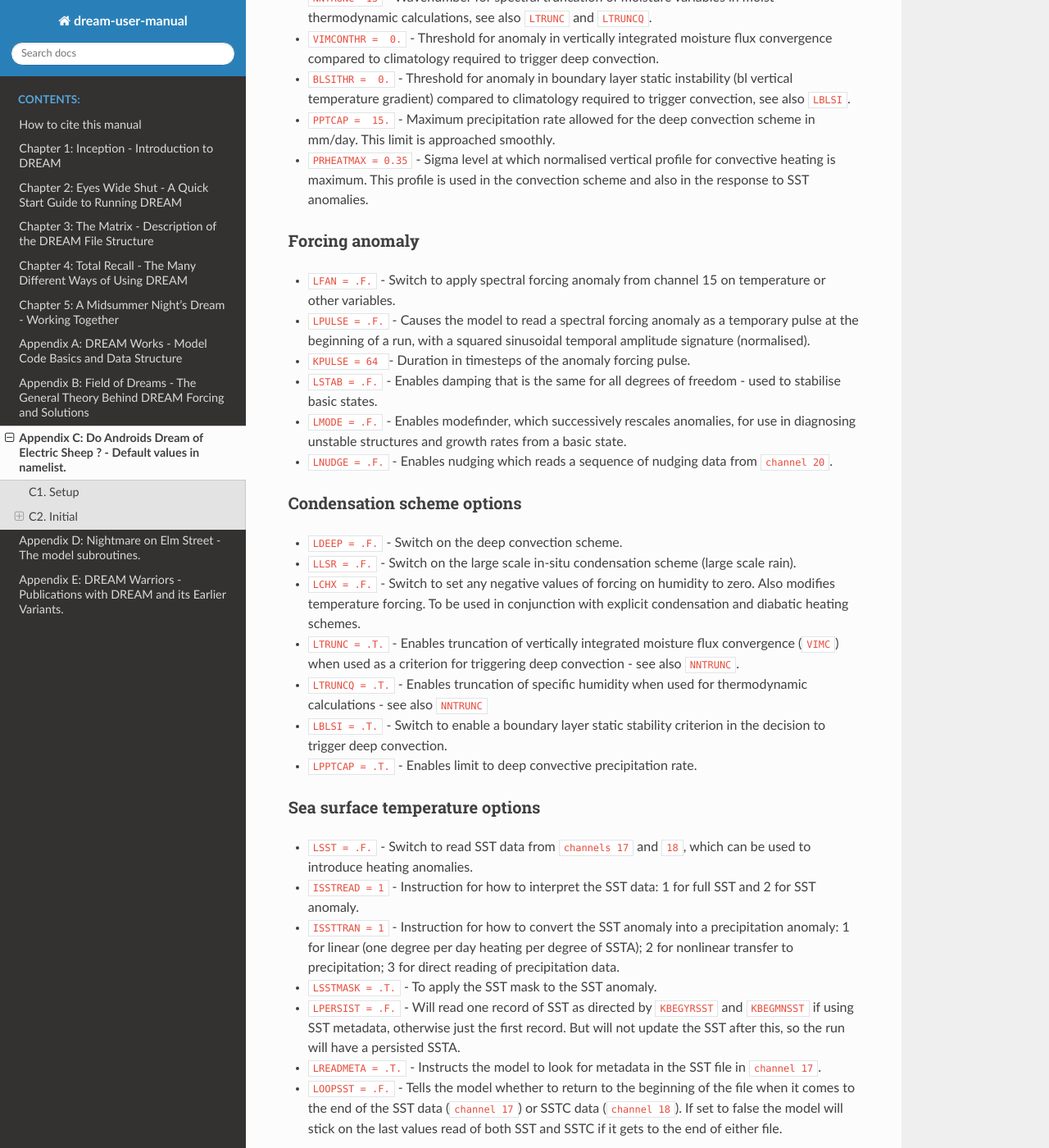
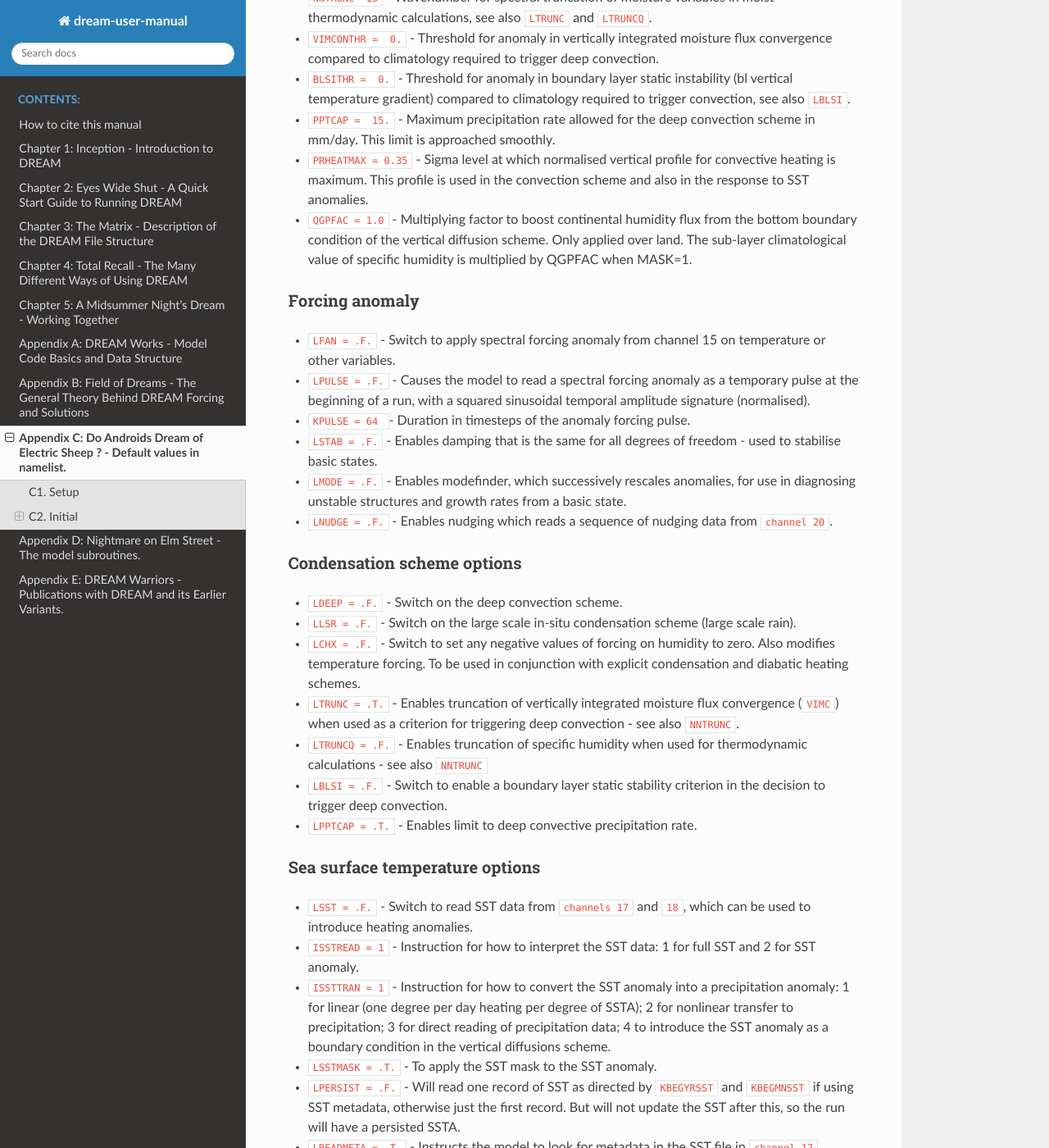
Before and after one commit to dream-gcm/usermanual, a Sphinx documentation site: the page built from source/AppendixC.md, in a window 1280 px wide and 1400 px high, scrolled down 2897 px. Shown: the whole window at 82% size. Built offline with Sphinx 7.4.7 and the Read the Docs theme 2.0.0, drawn with Linux system fonts in a browser that asks for light colours.

Commit message:
Update AppendixC.md
Added some new parameter descriptions

```diff
--- a/source/AppendixC.md
+++ b/source/AppendixC.md
@@ -73,6 +73,7 @@ The following three string variables engage packages of namelist parameters - th
 * `BLSITHR =  0.` - Threshold for anomaly in boundary layer static instability (bl vertical temperature gradient) compared to climatology required to trigger convection, see also `LBLSI`.
 * `PPTCAP =  15.` - Maximum precipitation rate allowed for the deep convection scheme in mm/day. This limit is approached smoothly.
 * `PRHEATMAX = 0.35` - Sigma level at which normalised vertical profile for convective heating is maximum. This profile is used in the convection scheme and also in the response to SST anomalies.
+* `QGPFAC = 1.0` - Multiplying factor to boost continental humidity flux from the bottom boundary condition of the vertical diffusion scheme. Only applied over land. The sub-layer climatological value of specific humidity is multiplied by QGPFAC when MASK=1.
 
 ### Forcing anomaly
 * `LFAN = .F.` - Switch to apply spectral forcing anomaly from channel 15 on temperature or other variables.
@@ -87,14 +88,14 @@ The following three string variables engage packages of namelist parameters - th
 * `LLSR = .F.` - Switch on the large scale in-situ condensation scheme (large scale rain).
 * `LCHX = .F.` - Switch to set any negative values of forcing on humidity to zero. Also modifies temperature forcing. To be used in conjunction with explicit condensation and diabatic heating schemes.
 * `LTRUNC = .T.` - Enables truncation of vertically integrated moisture flux convergence (`VIMC`) when used as a criterion for triggering deep convection - see also `NNTRUNC`.
-* `LTRUNCQ = .T.` - Enables truncation of specific humidity when used for thermodynamic calculations - see also `NNTRUNC`
-* `LBLSI = .T.` - Switch to enable a boundary layer static stability criterion in the decision to trigger deep convection.
+* `LTRUNCQ = .F.` - Enables truncation of specific humidity when used for thermodynamic calculations - see also `NNTRUNC`
+* `LBLSI = .F.` - Switch to enable a boundary layer static stability criterion in the decision to trigger deep convection.
 * `LPPTCAP = .T.` - Enables limit to deep convective precipitation rate.
 
 ### Sea surface temperature options
 * `LSST = .F.` - Switch to read SST data from `channels 17` and `18`, which can be used to introduce heating anomalies.
 * `ISSTREAD = 1` - Instruction for how to interpret the SST data: 1 for full SST and 2 for SST anomaly.
-* `ISSTTRAN = 1` - Instruction for how to convert the SST anomaly into a precipitation anomaly: 1 for linear (one degree per day heating per degree of SSTA); 2 for nonlinear transfer to precipitation; 3 for direct reading of precipitation data.
+* `ISSTTRAN = 1` - Instruction for how to convert the SST anomaly into a precipitation anomaly: 1 for linear (one degree per day heating per degree of SSTA); 2 for nonlinear transfer to precipitation; 3 for direct reading of precipitation data; 4 to introduce the SST anomaly as a boundary condition in the vertical diffusions scheme.
 * `LSSTMASK = .T.` - To apply the SST mask to the SST anomaly.
 * `LPERSIST = .F.` - Will read one record of SST as directed by `KBEGYRSST` and `KBEGMNSST` if using SST metadata, otherwise just the first record. But will not update the SST after this, so the run will have a persisted SSTA.
 * `LREADMETA = .T.` - Instructs the model to look for metadata in the SST file in `channel 17`.
```
